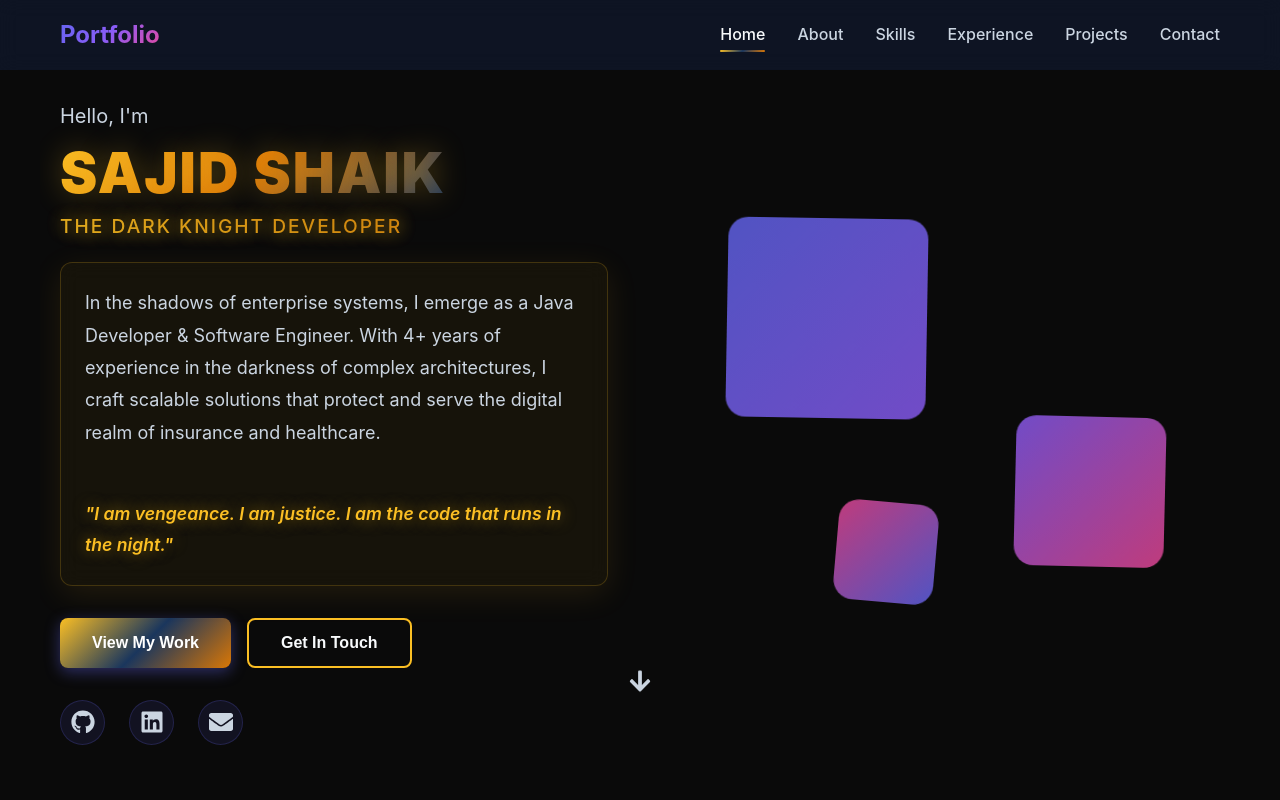
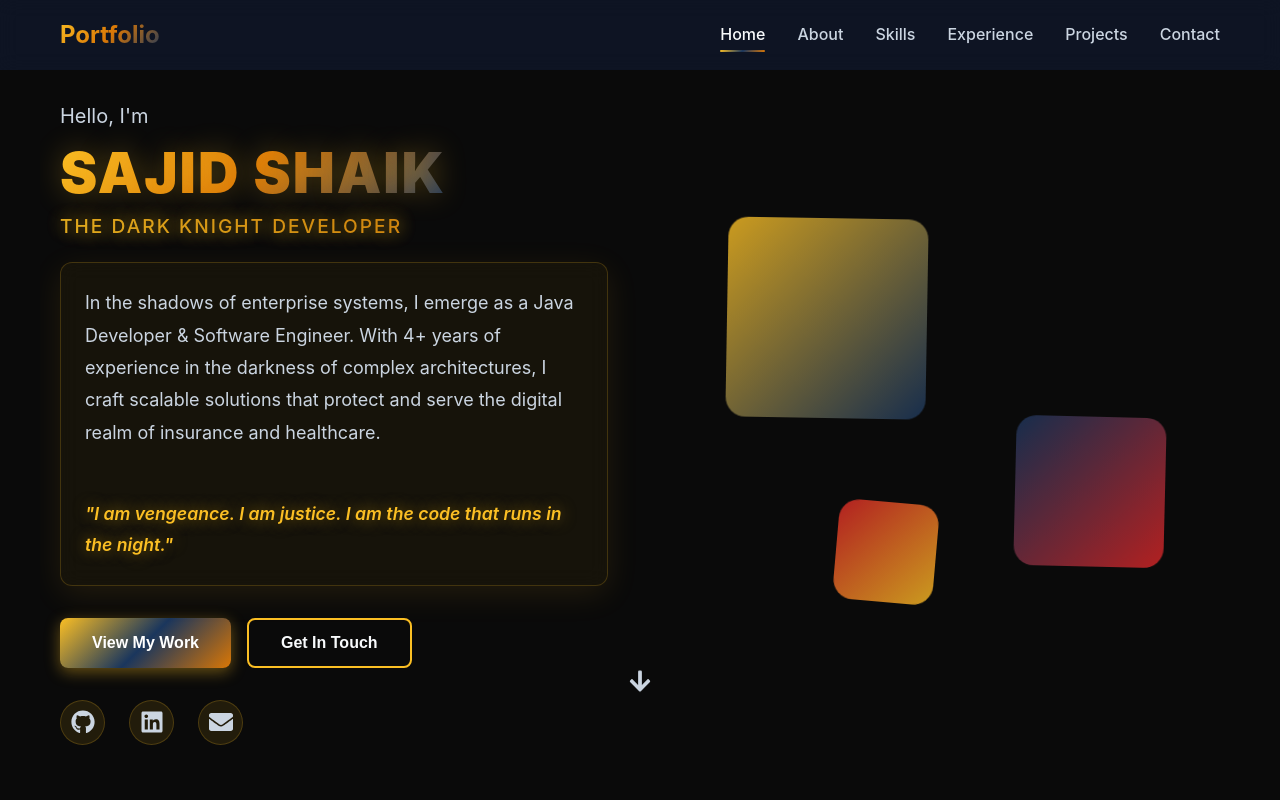
Before and after one commit to MohammadSajidShaik/portfolio, a React (Vite) app: page / in a window 1280 px wide. Shown: the top 800 px of the page. Built offline with nearby package versions, Linux system fonts and the light colour scheme.

Commit message:
Remove all purple colors and complete Batman theme - black, white, gold, red only

```diff
--- a/src/components/Hero.css
+++ b/src/components/Hero.css
@@ -123,12 +123,12 @@
 .btn-primary {
   background: var(--gradient);
   color: white;
-  box-shadow: 0 4px 15px rgba(99, 102, 241, 0.4);
+  box-shadow: 0 4px 15px rgba(251, 191, 36, 0.4);
 }
 
 .btn-primary:hover {
   transform: translateY(-2px);
-  box-shadow: 0 6px 20px rgba(99, 102, 241, 0.6);
+  box-shadow: 0 6px 20px rgba(251, 191, 36, 0.6);
 }
 
 .btn-secondary {
@@ -158,15 +158,15 @@
   width: 45px;
   height: 45px;
   border-radius: 50%;
-  background: rgba(99, 102, 241, 0.1);
-  border: 1px solid rgba(99, 102, 241, 0.2);
+  background: rgba(251, 191, 36, 0.1);
+  border: 1px solid rgba(251, 191, 36, 0.2);
 }
 
 .hero-social a:hover {
   color: var(--text-primary);
   background: var(--primary-color);
   transform: translateY(-3px);
-  box-shadow: 0 5px 15px rgba(99, 102, 241, 0.4);
+  box-shadow: 0 5px 15px rgba(251, 191, 36, 0.4);
 }
 
 .hero-image {
@@ -192,7 +192,7 @@
 .shape-1 {
   width: 200px;
   height: 200px;
-  background: linear-gradient(135deg, #6366f1, #8b5cf6);
+  background: linear-gradient(135deg, var(--batman-gold), var(--batman-navy));
   top: 10%;
   left: 10%;
   animation-delay: 0s;
@@ -201,7 +201,7 @@
 .shape-2 {
   width: 150px;
   height: 150px;
-  background: linear-gradient(135deg, #8b5cf6, #ec4899);
+  background: linear-gradient(135deg, var(--batman-navy), var(--batman-red));
   top: 50%;
   right: 10%;
   animation-delay: 2s;
@@ -210,7 +210,7 @@
 .shape-3 {
   width: 100px;
   height: 100px;
-  background: linear-gradient(135deg, #ec4899, #6366f1);
+  background: linear-gradient(135deg, var(--batman-red), var(--batman-gold));
   bottom: 10%;
   left: 30%;
   animation-delay: 4s;
--- a/src/components/Navbar.css
+++ b/src/components/Navbar.css
@@ -11,7 +11,7 @@
 
 .navbar.scrolled {
   background: rgba(15, 23, 42, 0.95);
-  box-shadow: 0 4px 20px rgba(99, 102, 241, 0.1);
+  box-shadow: 0 4px 20px rgba(251, 191, 36, 0.1);
 }
 
 .nav-container {
@@ -26,7 +26,7 @@
 .nav-logo {
   font-size: 1.5rem;
   font-weight: 700;
-  background: linear-gradient(135deg, #6366f1 0%, #8b5cf6 50%, #ec4899 100%);
+  background: var(--batman-gradient);
   -webkit-background-clip: text;
   -webkit-text-fill-color: transparent;
   background-clip: text;
```
